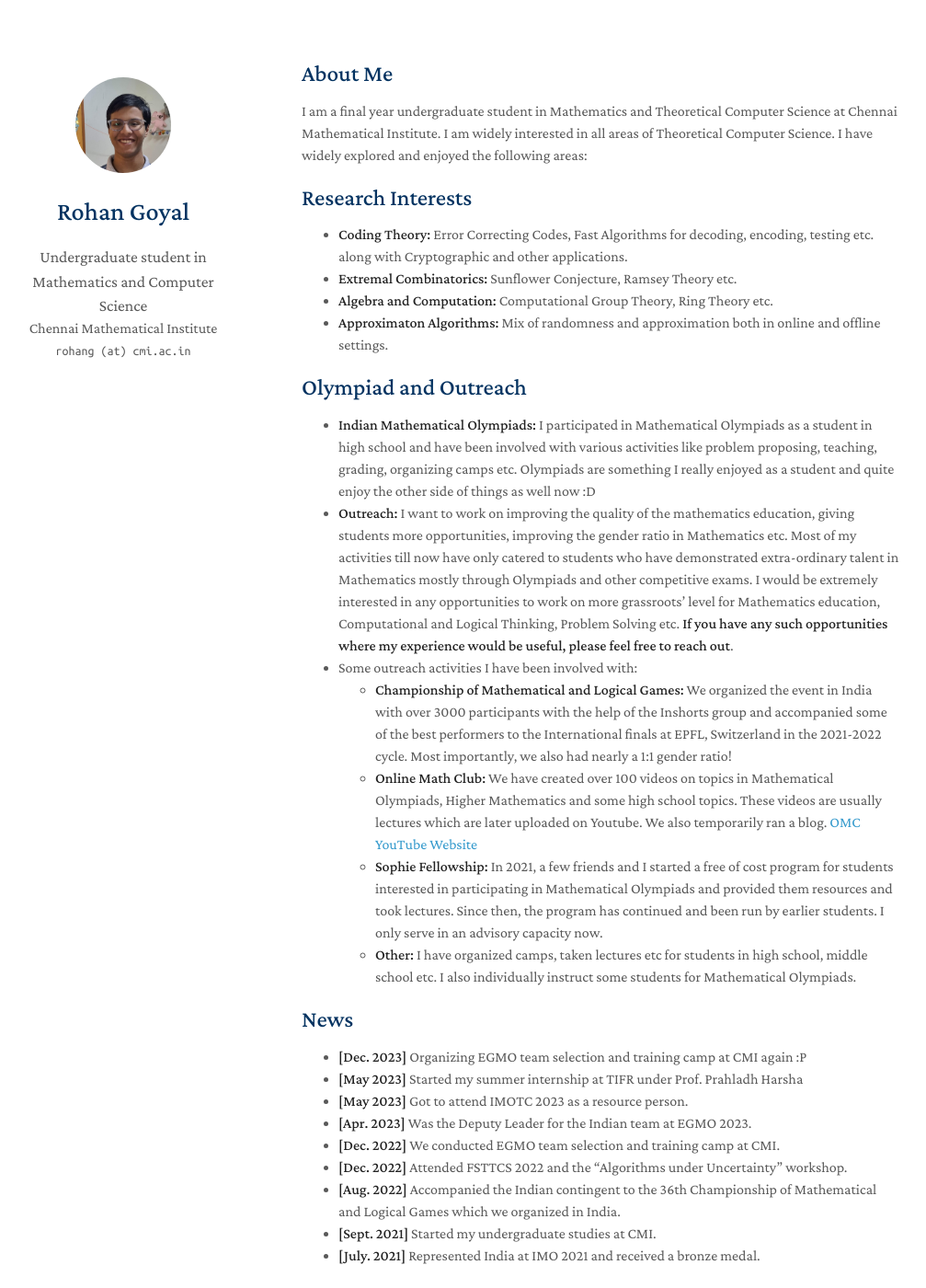
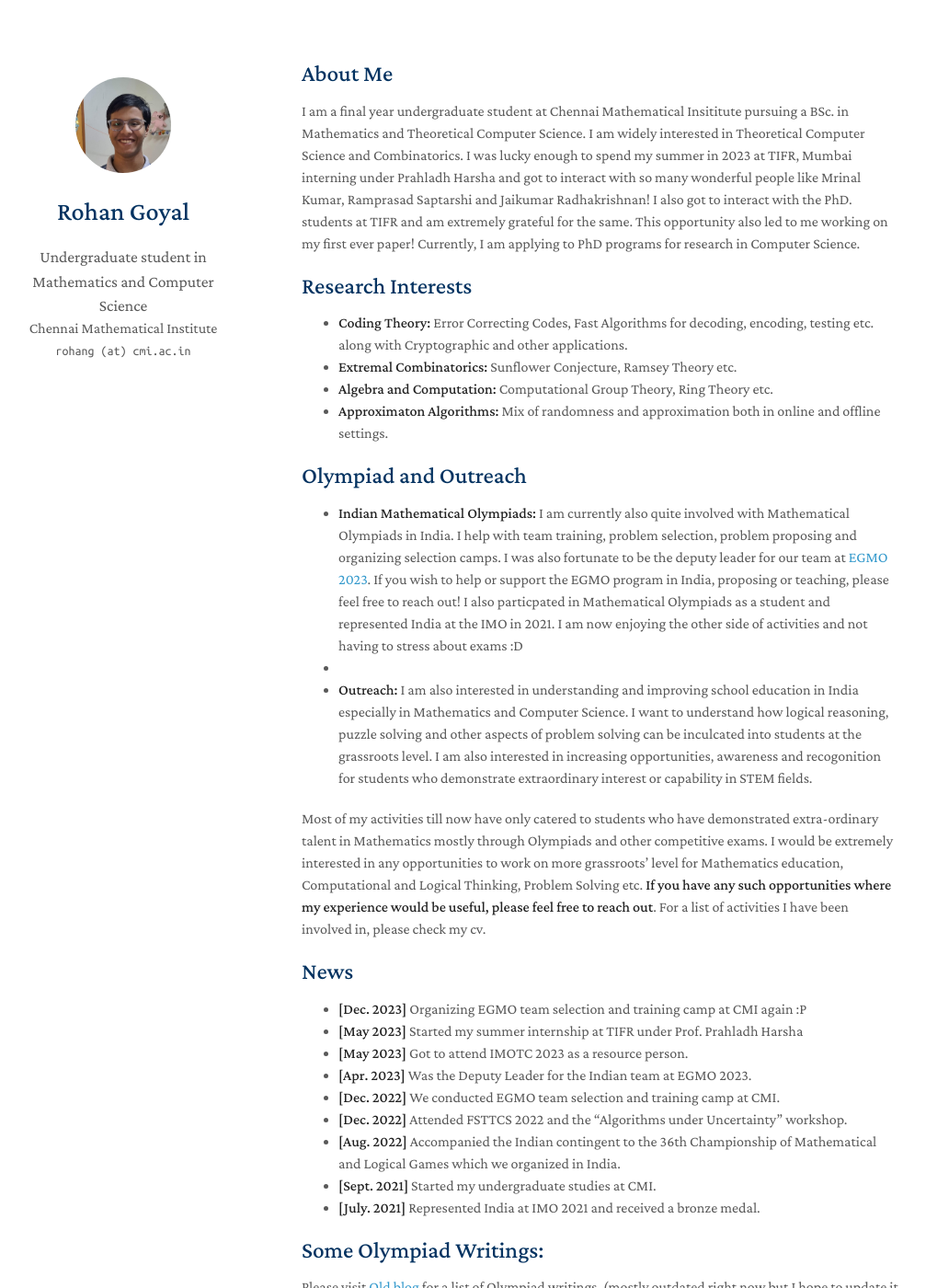
Before and after one commit to goyal-rohan/goyal-rohan.github.io, a Jekyll site: the page built from index.md, in a window 1280 px wide and 1400 px high. Shown: the whole window at 92% size, without its empty margins (142-1149 px from the left). Built offline with Jekyll 4.4.1, drawn with Linux system fonts in a browser that asks for light colours; nearby versions of some CDN libraries; a style sheet for code colours, icons or effects is not loaded; our own code applies the rules of GitHub Pages for plain Markdown files; some of the changed text lies outside the part shown.

Commit message:
content modifications

```diff
--- a/index.md
+++ b/index.md
@@ -4,7 +4,8 @@ layout: homepage
 
 ## About Me
 
-I am a final year undergraduate student in Mathematics and Theoretical Computer Science at Chennai Mathematical Institute. I am widely interested in all areas of Theoretical Computer Science. I have widely explored and enjoyed the following areas:
+I am a final year undergraduate student at Chennai Mathematical Insititute pursuing a BSc. in Mathematics and Theoretical Computer Science. I am widely interested in Theoretical Computer Science and Combinatorics. I was lucky enough to spend my summer in 2023 at TIFR, Mumbai interning under Prahladh Harsha and got to interact with so many wonderful people like Mrinal Kumar, Ramprasad Saptarshi and Jaikumar Radhakrishnan! I also got to interact with the PhD. students at TIFR and am extremely grateful for the same. This opportunity also led to me working on my first ever paper! Currently, I am applying to PhD programs for research in Computer Science.
+
 
 ## Research Interests
 
@@ -15,13 +16,12 @@ I am a final year undergraduate student in Mathematics and Theoretical Computer
 
 ## Olympiad and Outreach
 
-- **Indian Mathematical Olympiads:**  I participated in Mathematical Olympiads as a student in high school and have been involved with various activities like problem proposing, teaching, grading, organizing camps etc. Olympiads are something I really enjoyed as a student and quite enjoy the other side of things as well now :D
-- **Outreach:**  I want to work on improving the quality of the mathematics education, giving students more opportunities, improving the gender ratio in Mathematics etc. Most of my activities till now have only catered to students who have demonstrated extra-ordinary talent in Mathematics mostly through Olympiads and other competitive exams. I would be extremely interested in any opportunities to work on more grassroots' level for Mathematics education, Computational and Logical Thinking, Problem Solving etc. **If you have any such opportunities where my experience would be useful, please feel free to reach out**.
-- Some outreach activities I have been involved with:
-    + **Championship of Mathematical and Logical Games:** We organized the event in India with over 3000 participants with the help of the Inshorts group and accompanied some of the best performers to the International finals at EPFL, Switzerland in the 2021-2022 cycle. Most importantly, we also had nearly a 1:1 gender ratio!
-    + **Online Math Club:** We have created over 100 videos on topics in Mathematical Olympiads, Higher Mathematics and some high school topics. These videos are usually lectures which are later uploaded on Youtube. We also temporarily ran a blog. [OMC YouTube](https://www.youtube.com/@OMath/) [Website](omath.club)
-    + **Sophie Fellowship:** In 2021, a few friends and I started a free of cost program for students interested in participating in Mathematical Olympiads and provided them resources and took lectures. Since then, the program has continued and been run by earlier students. I only serve in an advisory capacity now.
-    + **Other:** I have organized camps, taken lectures etc for students in high school, middle school etc. I also individually instruct some students for Mathematical Olympiads.
+- **Indian Mathematical Olympiads:**  I am currently also quite involved with Mathematical Olympiads in India. I help with team training, problem selection, problem proposing and organizing selection camps. I was also fortunate to be the deputy leader for our team at [EGMO 2023](https://www.egmo.org/egmos/egmo12/countries/country35/). If you wish to help or support the EGMO program in India, proposing or teaching, please feel free to reach out! I also particpated in Mathematical Olympiads as a student and represented India at the IMO in 2021. I am now enjoying the other side of activities and not having to stress about exams :D
+-
+- **Outreach:**  I am also interested in understanding and improving school education in India especially in Mathematics and Computer Science. I want to understand how logical reasoning, puzzle solving and other aspects of problem solving can be inculcated into students at the grassroots level. I am also interested in increasing opportunities, awareness and recogonition for students who demonstrate extraordinary interest or capability in STEM fields.
+
+Most of my activities till now have only catered to students who have demonstrated extra-ordinary talent in Mathematics mostly through Olympiads and other competitive exams. I would be extremely interested in any opportunities to work on more grassroots' level for Mathematics education, Computational and Logical Thinking, Problem Solving etc. **If you have any such opportunities where my experience would be useful, please feel free to reach out**. For a list of activities I have been involved in, please check my cv.
+
 
 
 
@@ -38,6 +38,13 @@ I am a final year undergraduate student in Mathematics and Theoretical Computer
 - **[July. 2021]** Represented India at IMO 2021 and received a bronze medal.
 
 
+## Some Olympiad Writings:
+
+Please visit [Old blog](https://rgtdfg.blogspot.com/p/handouts.html) for a list of Olympiad writings. (mostly outdated right now but I hope to update it soon.)
+
+## Talks and Achievements:
+Please check my cv downloadable from the sidepane for information.
+
 ## Coursework:
 - **Theoretical Computer Science:**
     * **[Fall 2023]**: Algorithmic Coding Theory 2, Timed Automata, Advanced Algorithms
@@ -52,9 +59,10 @@ I am a final year undergraduate student in Mathematics and Theoretical Computer
     * **[Spring 2022]**: Group Theory, Probability, Analysis 2
     * **[Fall 2021]**: Linear Algebra, Analysis 1
 
+- **TAed**
+    * **[Fall 2023]**: Theory of Computation
+    * **[Spring 2022]**: Complexity Theory 1, Discrete Mathematics
+
 - **Other Courses**:
     * German 1 (Fall 2023), English (Fall 2021), Classical Mechanics (Fall 2021)
 {% include_relative _includes/publications.md %}
-
-## Talks and Achievements:
-Please check my cv downloadable from the sidepane for information.
```
